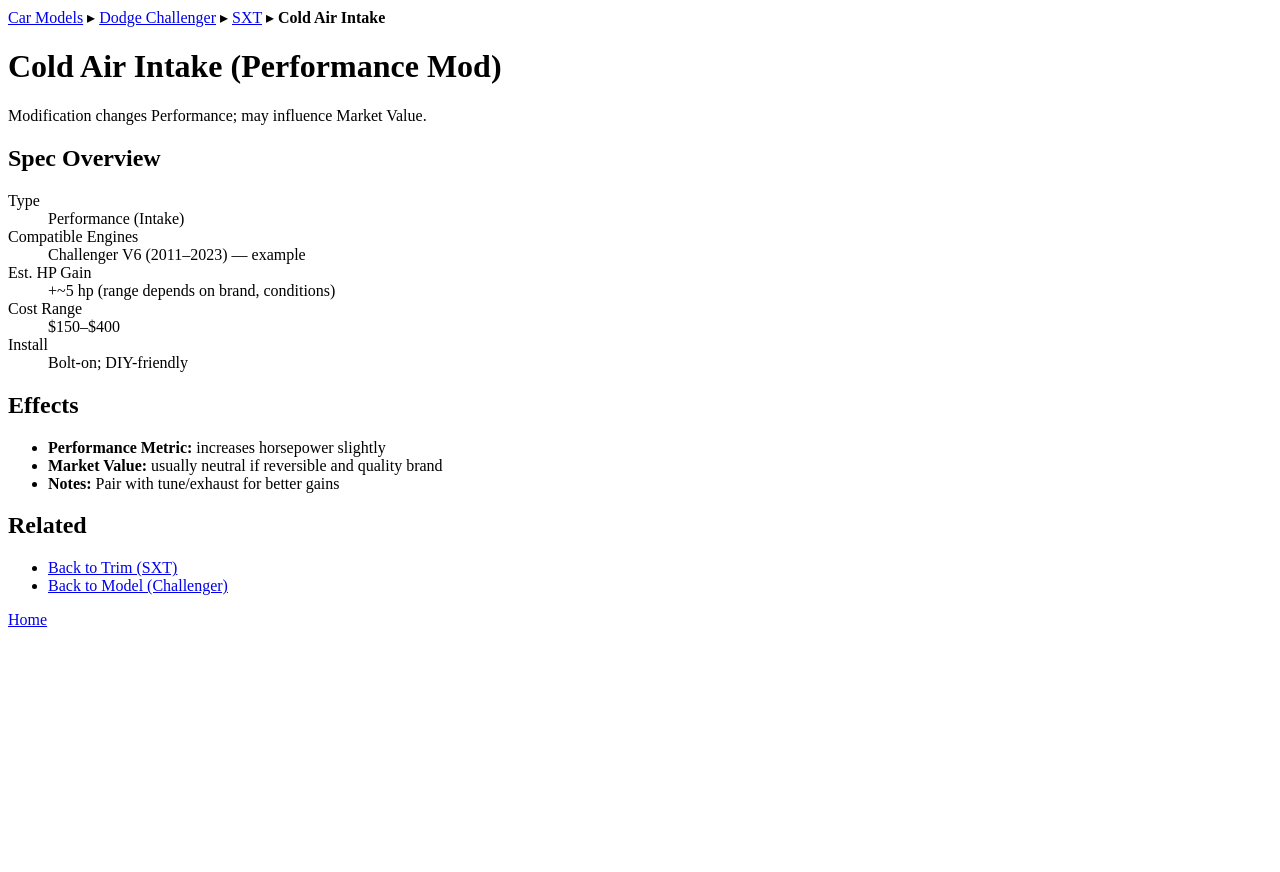
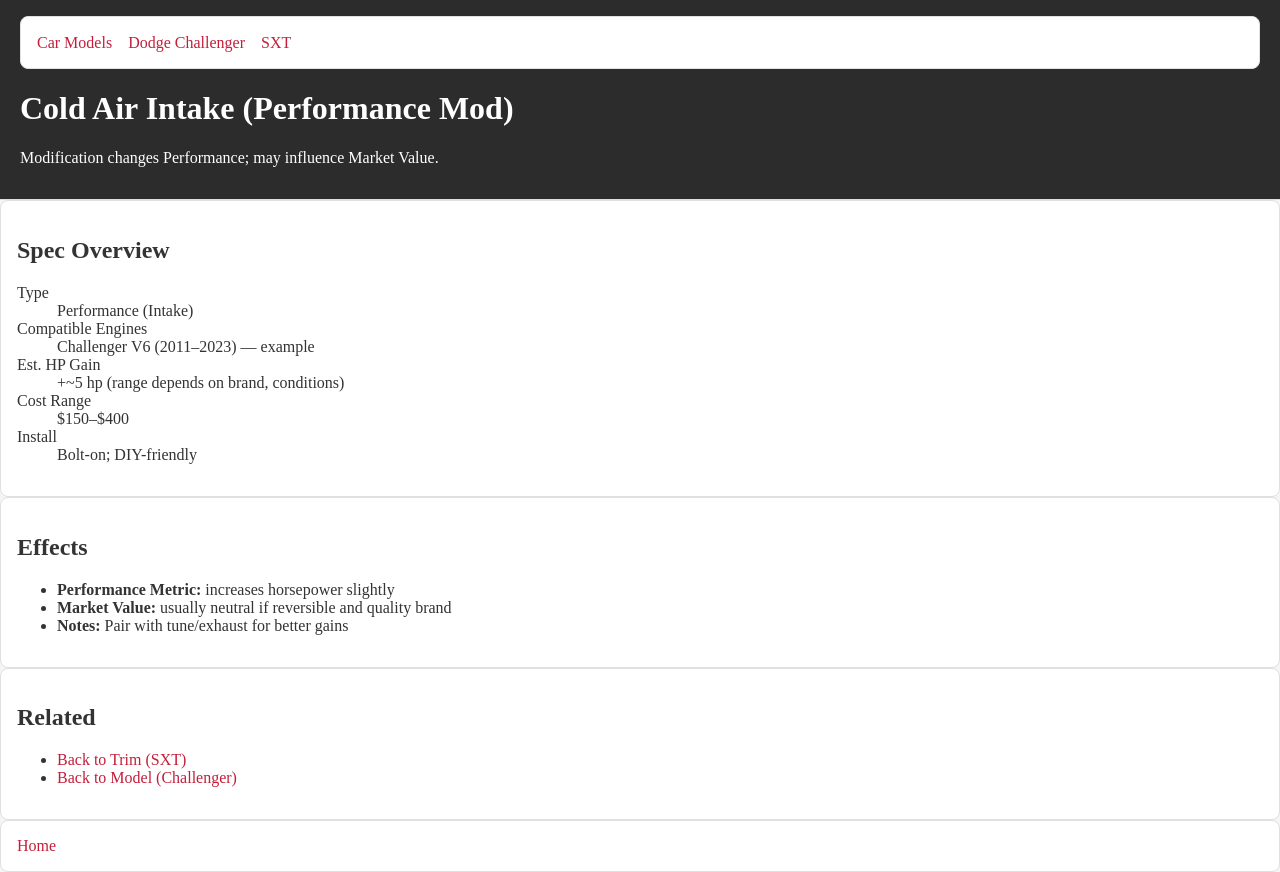
Before and after one commit to evayktv/CSC437, a website: page packages/proto/public/mod-intake.html in a window 1280 px wide. Before the commit the page ends 800 px from the top, so only its background shows below. Drawn offline with Linux system fonts and the light colour scheme.

Commit message:
Implement sporty automotive color scheme with CSS custom properties
- Create styles/tokens.css with complete color palette
- Create styles/page.css with element styling using design tokens
- Add deep red accent colors (#c41e3a) for sporty automotive theme
- Apply dark charcoal headers and light gray backgrounds
- Update all HTML files with proper CSS links and HTML5 structure
- Ensure DRY principle with token references (no hard-coded colors)
- Add hover/focus states and WCAG-compliant contrast ratios
- Use absolute paths for CSS links to work across all pages

Files: 4 HTML files + 2 CSS files
Theme: Sporty automotive (racing red, charcoal, clean grays)

task: Lab 3. Colors and Design Tokens

```diff
--- a/packages/proto/public/index.html
+++ b/packages/proto/public/index.html
@@ -1,8 +1,10 @@
-<!doctype html>
+<!DOCTYPE html>
 <html lang="en">
   <head>
     <meta charset="utf-8" />
     <title>Car Models • CSC437 Proto</title>
+    <link rel="stylesheet" href="/styles/tokens.css" />
+    <link rel="stylesheet" href="/styles/page.css" />
   </head>
   <body>
     <header>
--- a/packages/proto/public/mod-intake.html
+++ b/packages/proto/public/mod-intake.html
@@ -1,8 +1,10 @@
-<!doctype html>
+<!DOCTYPE html>
 <html lang="en">
   <head>
     <meta charset="utf-8" />
     <title>Cold Air Intake • Modification</title>
+    <link rel="stylesheet" href="/styles/tokens.css" />
+    <link rel="stylesheet" href="/styles/page.css" />
   </head>
   <body>
     <header>
@@ -21,20 +23,32 @@
         <section aria-labelledby="specs">
           <h2 id="specs">Spec Overview</h2>
           <dl>
-          <dt>Type</dt><dd>Performance (Intake)</dd>
-          <dt>Compatible Engines</dt><dd>Challenger V6 (2011–2023) — example</dd>
-          <dt>Est. HP Gain</dt><dd>+~5 hp (range depends on brand, conditions)</dd>
-          <dt>Cost Range</dt><dd>$150–$400</dd>
-          <dt>Install</dt><dd>Bolt-on; DIY-friendly</dd>
+            <dt>Type</dt>
+            <dd>Performance (Intake)</dd>
+            <dt>Compatible Engines</dt>
+            <dd>Challenger V6 (2011–2023) — example</dd>
+            <dt>Est. HP Gain</dt>
+            <dd>+~5 hp (range depends on brand, conditions)</dd>
+            <dt>Cost Range</dt>
+            <dd>$150–$400</dd>
+            <dt>Install</dt>
+            <dd>Bolt-on; DIY-friendly</dd>
           </dl>
         </section>
 
         <section aria-labelledby="effects">
           <h2 id="effects">Effects</h2>
           <ul>
-          <li><strong>Performance Metric:</strong> increases horsepower slightly</li>
-          <li><strong>Market Value:</strong> usually neutral if reversible and quality brand</li>
-          <li><strong>Notes:</strong> Pair with tune/exhaust for better gains</li>
+            <li>
+              <strong>Performance Metric:</strong> increases horsepower slightly
+            </li>
+            <li>
+              <strong>Market Value:</strong> usually neutral if reversible and
+              quality brand
+            </li>
+            <li>
+              <strong>Notes:</strong> Pair with tune/exhaust for better gains
+            </li>
           </ul>
         </section>
 
@@ -42,7 +56,9 @@
           <h2 id="links">Related</h2>
           <ul>
             <li><a href="./trim-challenger-sxt.html">Back to Trim (SXT)</a></li>
-          <li><a href="./model-challenger.html">Back to Model (Challenger)</a></li>
+            <li>
+              <a href="./model-challenger.html">Back to Model (Challenger)</a>
+            </li>
           </ul>
         </section>
       </article>
--- /dev/null
+++ b/packages/proto/public/styles/page.css
@@ -0,0 +1,38 @@
+html,
+body {
+  background: var(--color-bg-page);
+  color: var(--color-text);
+  margin: 0;
+}
+
+header {
+  background: var(--color-bg-header);
+  color: var(--color-text-inverted);
+  padding: 1rem 1.25rem;
+  border-bottom: 1px solid var(--color-border-muted);
+}
+
+a {
+  color: var(--color-link);
+  text-decoration: none;
+}
+
+a:hover,
+a:focus {
+  color: var(--color-link-hover);
+  text-decoration: underline;
+}
+
+a:focus-visible {
+  outline: 2px solid var(--color-accent);
+  outline-offset: 2px;
+}
+
+/* Benday boxes for sections/nav */
+section,
+nav {
+  background: var(--color-bg-section);
+  border: 1px solid var(--color-border-muted);
+  padding: 1rem;
+  border-radius: 8px;
+}
--- /dev/null
+++ b/packages/proto/public/styles/tokens.css
@@ -0,0 +1,22 @@
+:root {
+  /* Accent colors */
+  --color-accent: #c41e3a;
+  --color-accent-contrast: #ffffff;
+  --color-accent-hover: #a1162f;
+
+  /* Background colors */
+  --color-bg-page: #f5f5f5;
+  --color-bg-header: #2c2c2c;
+  --color-bg-section: #ffffff;
+
+  /* Text colors */
+  --color-text: #333333;
+  --color-text-inverted: #ffffff;
+
+  /* Link colors (reference other tokens) */
+  --color-link: var(--color-accent);
+  --color-link-hover: var(--color-accent-hover);
+
+  /* Border colors */
+  --color-border-muted: #e0e0e0;
+}
```
Also changed, not shown: packages/proto/public/model-challenger.html (+11 -5 lines), packages/proto/public/trim-challenger-sxt.html (+26 -10 lines). Lines whose indentation alone changed are shown as unchanged.
